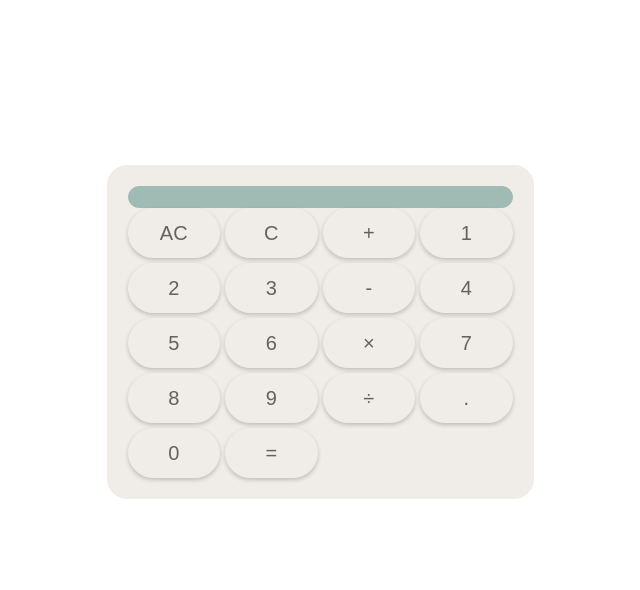
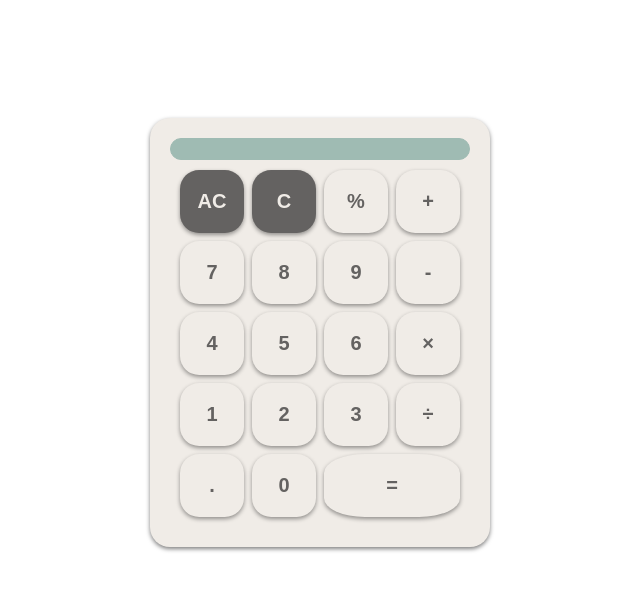
Before and after one commit to ved4a/simple-calculator, a plain HTML site: page index.html in a window 1280 px wide. Shown: the whole page, without its empty margins (320-960 px from the left). Drawn offline with Linux system fonts and the light colour scheme.

Commit message:
feat: Finish designing calculator

```diff
--- a/index.html
+++ b/index.html
@@ -19,24 +19,25 @@
           <div class="current-display"></div>
         </div>
         <div class="digits">
-          <button class="btn large dark" id="allClear">AC</button>
-          <button class="btn large dark" id="clear">C</button>
+          <button class="btn dark" id="allClear">AC</button>
+          <button class="btn dark" id="clear">C</button>
+          <button class="btn">%</button>
           <button class="btn">+</button>
-          <button class="btn">1</button>
-          <button class="btn">2</button>
-          <button class="btn">3</button>
+          <button class="btn">7</button>
+          <button class="btn">8</button>
+          <button class="btn">9</button>
           <button class="btn">-</button>
           <button class="btn">4</button>
           <button class="btn">5</button>
           <button class="btn">6</button>
           <button class="btn">×</button>
-          <button class="btn">7</button>
-          <button class="btn">8</button>
-          <button class="btn">9</button>
+          <button class="btn">1</button>
+          <button class="btn">2</button>
+          <button class="btn">3</button>
           <button class="btn">÷</button>
           <button class="btn">.</button>
           <button class="btn">0</button>
-          <button class="btn extra-large green">=</button>
+          <button class="btn large green">=</button>
         </div>
       </div>
     </main>
--- a/style.css
+++ b/style.css
@@ -21,9 +21,11 @@ main {
 }
 
 .calculator {
-  width: 385px;
+  max-width: 300px;
+  width: 100%;
   background-color: var(--CALCULATOR-COLOR);
-  border: 1px solid var(--CALCULATOR-COLOR);
+  border: 0px solid transparent;
+  box-shadow: 0 2px 4px rgba(0, 0, 0, 0.5);
   border-radius: 20px;
   padding: 20px;
 }
@@ -33,25 +35,44 @@ main {
   border: 1px solid var(--CALCULATOR-SCREEN);
   border-radius: 20px;
   padding: 10px;
+  max-height: 100px;
+  height: 100%;
 }
 
 .digits {
   display: grid;
   grid-template-columns: repeat(4, 1fr);
-  grid-gap: 5px;
+  grid-gap: 0.5em;
+  padding: 10px;
+  height: 100%;
 }
 
 .btn {
   cursor: pointer;
-  height: 50px;
+  font-size: 20px;
+  padding: 1em 0;
+  font-weight: bold;
   border-radius: 30px;
   background-color: var(--CALCULATOR-COLOR);
-  border: 1px solid var(--CALCULATOR-COLOR);
-  box-shadow: 0 2px 4px rgba(0, 0, 0, 0.2);
-  font-size: 20px;
+  border: 0px solid transparent;
+  box-shadow: 0 2px 4px rgba(0, 0, 0, 0.4);
+  border-radius: 30%;
   color: var(--TEXT-COLOR);
 }
 
 .large {
-  grid-column: span 1.5;
+  grid-column: 3 / 5;
 }
+
+.dark {
+  background-color: var(--TEXT-COLOR);
+  color: var(--CALCULATOR-COLOR);
+}
+
+.past-operation {
+  color: var(--TEXT-COLOR);
+}
+
+.current-display {
+  color: rgb(2, 22, 0);
+}
```
